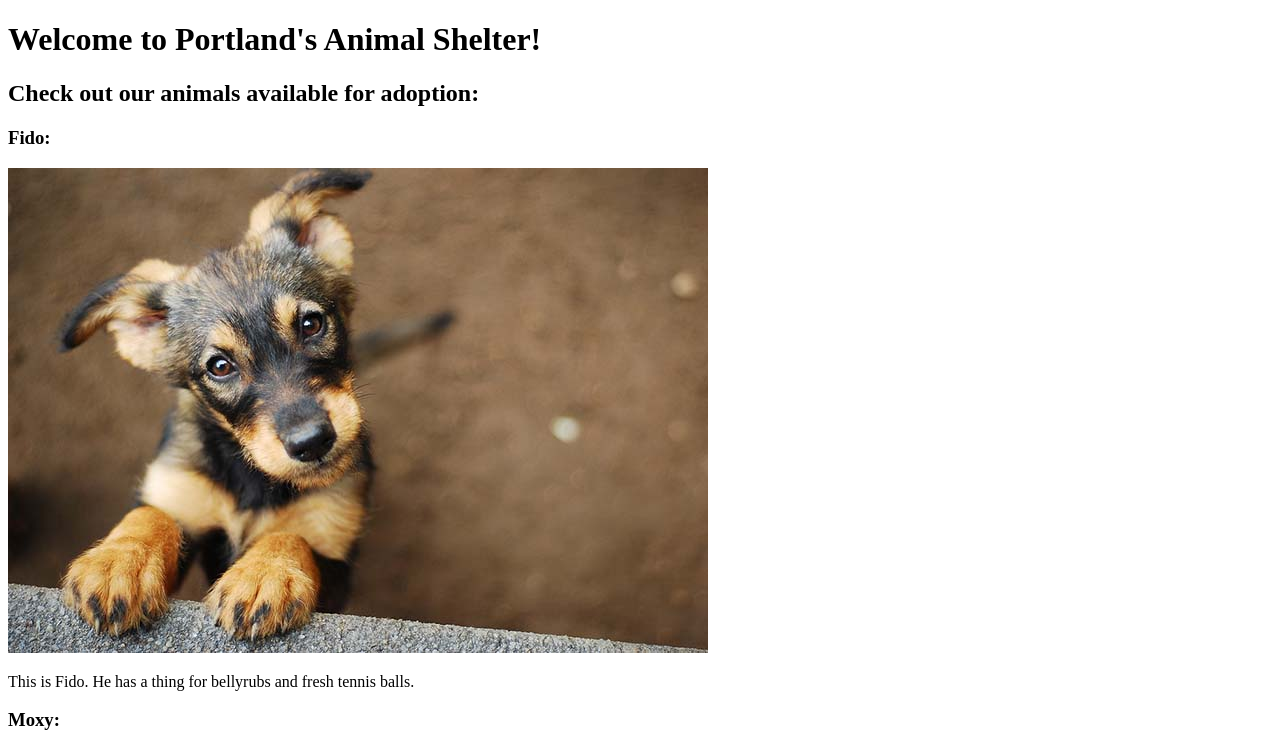
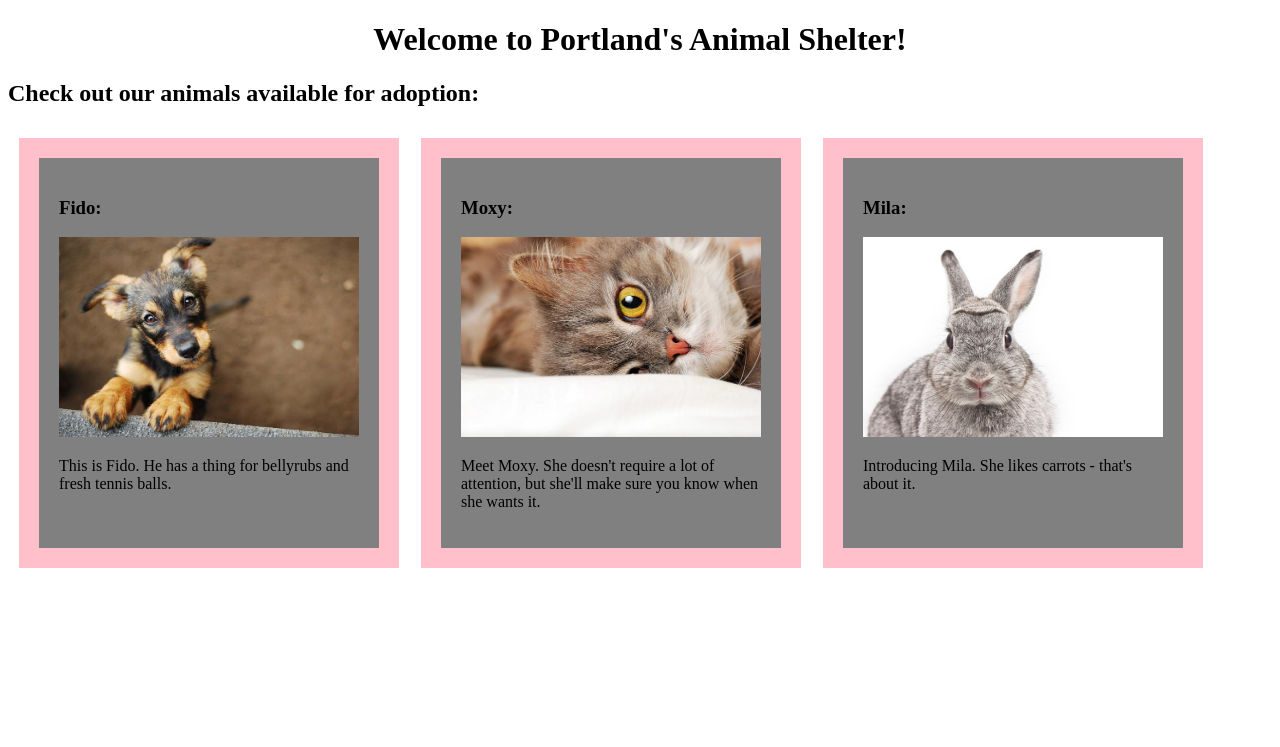
Before and after one commit to bjrshea/animal-shelter, a plain HTML site: page index.html in a window 1280 px wide. Shown: the top 747 px of the page. Drawn offline with Linux system fonts and the light colour scheme.

Commit message:
add float, margin, border, background color to photos.

```diff
--- a/css/styles.css
+++ b/css/styles.css
@@ -0,0 +1,18 @@
+img {
+  width: 300px;
+  height: 200px;
+}
+
+.column {
+  width: 300px;
+  height: 350px;
+  float: left;
+  padding: 20px;
+  margin: 11px;
+  border: 20px solid pink;
+  background-color: grey;
+}
+
+h1 {
+  text-align: center;
+}
--- a/index.html
+++ b/index.html
@@ -1,7 +1,7 @@
 <!DOCTYPE html>
 <html>
   <head>
-    <link rel="stylesheet" href="/css/styles.css">
+    <link rel="stylesheet" href="css/styles.css">
     <title>Portland's Animal Shelter</title>
   </head>
 
@@ -10,17 +10,23 @@
 
     <h2>Check out our animals available for adoption:</h2>
 
+    <div class="column">
       <h3>Fido:</h3>
       <img src="img/fido.jpg" alt="picture of dog">
       <p>This is Fido. He has a thing for bellyrubs and fresh tennis balls.</p>
+    </div>
 
+    <div class="column">
       <h3>Moxy:</h3>
       <img src="img/moxy.jpg" alt="picture of cat">
       <p>Meet Moxy. She doesn't require a lot of attention, but she'll make sure you know when she wants it.</p>
+    </div>
 
+    <div class="column">
       <h3>Mila:</h3>
       <img src="img/mila.jpg" alt="picture of rabbit">
       <p>Introducing Mila. She likes carrots - that's about it.</p>
+    </div>
 
   </body>
 </html>
```
Lines whose indentation alone changed are shown as unchanged.
